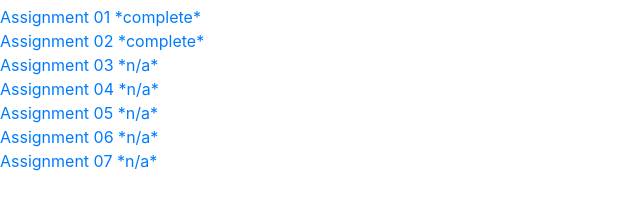
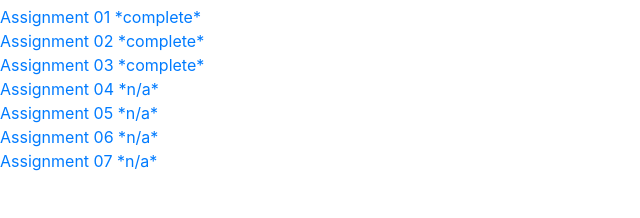
Before and after one commit to isaiahgalaviz07/isaiahgalaviz07.github.io, a plain HTML site: page index.html in a window 1280 px wide. Shown: the part 145-363 px from the top of the page, 0-640 px from the left. Drawn offline with Linux system fonts and the light colour scheme.

Commit message:
Update index.html

```diff
--- a/index.html
+++ b/index.html
@@ -15,7 +15,7 @@
 	<h2>Assignments</h2>
 		<a href="/assignments/assignment01.html">Assignment 01 *complete*</a><br />
 		<a href="/assignments/assignment02.html">Assignment 02 *complete*</a><br />
-		<a href="/assignments/assignment03.html">Assignment 03 *n/a*</a><br />
+		<a href="/assignments/assignment03.html">Assignment 03 *complete*</a><br />
 		<a href="/assignments/assignment04.html">Assignment 04 *n/a*</a><br />
 		<a href="/assignments/assignment05.html">Assignment 05 *n/a*</a><br />
 		<a href="/assignments/assignment06.html">Assignment 06 *n/a*</a><br />
```
